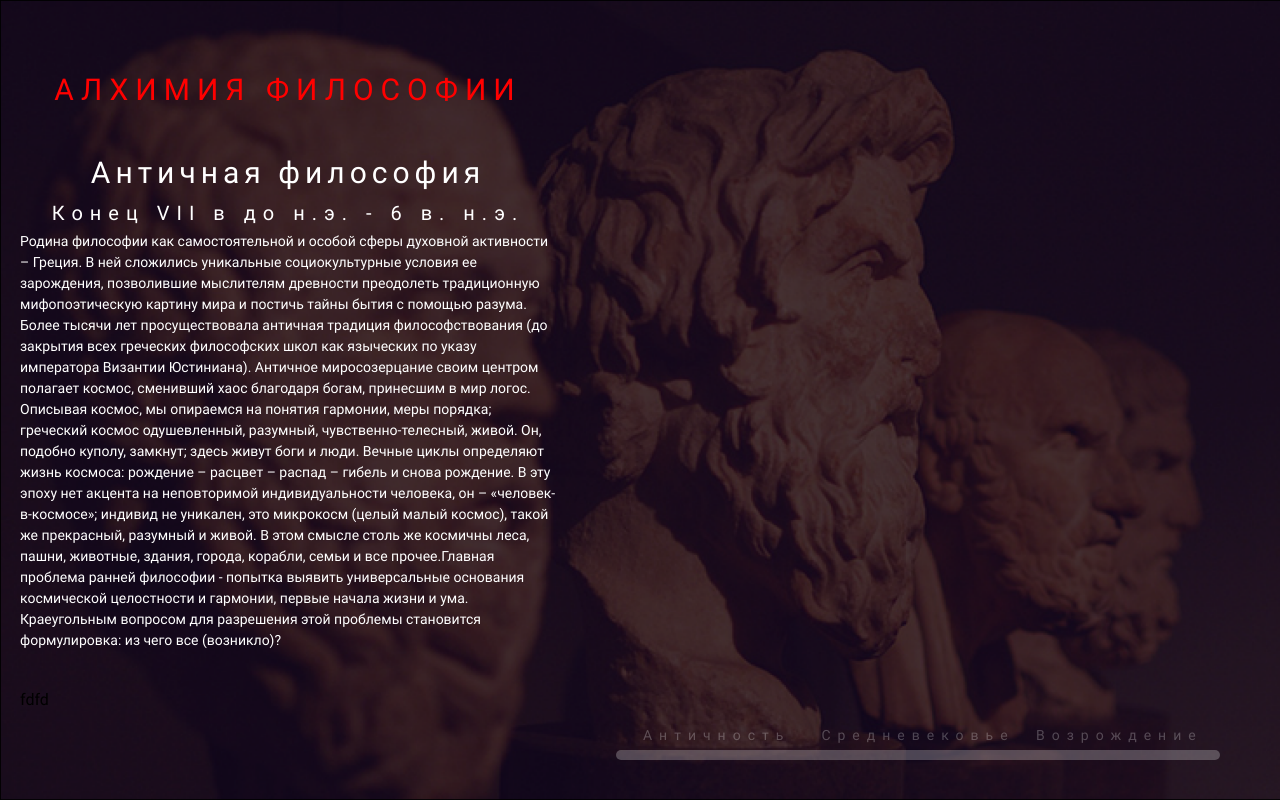
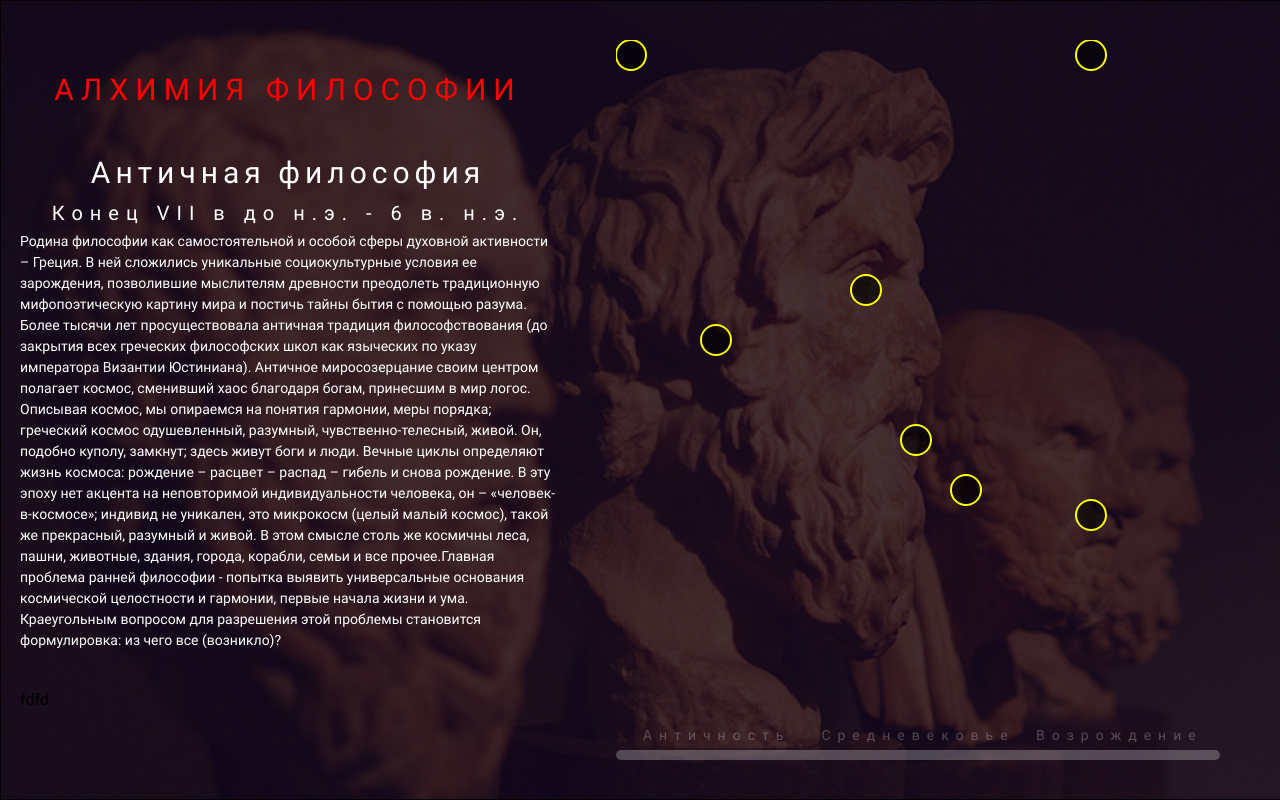
Before and after one commit to BossMouseFire/philosophy-alchemy, a React (Create React App) app: page / in a window 1280 px wide. Built offline with nearby package versions, Linux system fonts and the light colour scheme.

Commit message:
added lines, circle

```diff
--- /dev/null
+++ b/src/components/circle/circle.module.scss
@@ -0,0 +1,5 @@
+.circle {
+  cursor: pointer;
+  stroke-width: 2px;
+  fill-opacity: 0.6;
+}
--- /dev/null
+++ b/src/components/circle/circle.tsx
@@ -0,0 +1,54 @@
+import React from 'react';
+import { ICircleElement, ILinePos, IPosition } from '../../types/data';
+import DataService from '../../services/DataService';
+import styles from './circle.module.scss';
+
+export const Circle: React.FC<ICircleElement> = ({
+  colorStroke,
+  position,
+  childrenId,
+  setListLines,
+}) => {
+  const changeCoordinatesNew = (positionStart: IPosition, positionEnd: IPosition): IPosition[] => {
+    const positionStartNew = positionStart;
+    const positionEndNew = positionEnd;
+    const hypotenuse = Math.sqrt(
+      Math.pow(positionEnd.x - positionStart.x, 2) + Math.pow(positionEnd.y - positionStart.y, 2)
+    );
+    const legB = ((positionEnd.x - positionStart.x) * 15) / hypotenuse;
+    const legA = ((positionEnd.y - positionStart.y) * 15) / hypotenuse;
+    positionStartNew.x += legB;
+    positionStartNew.y += legA;
+
+    positionEndNew.x -= legB;
+    positionEndNew.y -= legA;
+
+    return [positionStartNew, positionEndNew];
+  };
+
+  const onClickElement = () => {
+    const result: ILinePos[] = [];
+    console.log(childrenId);
+    childrenId.map((id) => {
+      const element = DataService.getElement(1, id);
+      if (element) {
+        const positionStart = JSON.parse(JSON.stringify(position));
+        const positionEnd = JSON.parse(JSON.stringify(element.position));
+        const [positionStartNew, positionEndNew] = changeCoordinatesNew(positionStart, positionEnd);
+        console.log('координаты', positionStart, positionEnd);
+        result.push({ positionStart: positionStartNew, positionEnd: positionEndNew });
+      }
+    });
+    setListLines(result);
+  };
+  return (
+    <circle
+      className={styles.circle}
+      r="15"
+      cx={position.x}
+      cy={position.y}
+      stroke={colorStroke}
+      onClick={onClickElement}
+    />
+  );
+};
--- /dev/null
+++ b/src/components/gameComponent/gameComponent.tsx
@@ -0,0 +1,54 @@
+import React, { useState } from 'react';
+import styles from '../../pages/mainPage/mainPage.module.scss';
+import DataService from '../../services/DataService';
+import { Circle } from '../circle/circle';
+import { Line } from '../line/line';
+import { ILinePos } from '../../types/data';
+
+export const GameComponent: React.FC = () => {
+  const [listLines, setListLines] = useState<ILinePos[]>([]);
+  const era = DataService.getEraById(1);
+  return (
+    <div className={styles.gameComponent}>
+      <div>
+        <svg viewBox={'0 0 500 500'} id={'game'} width={'500'} height={'500'}>
+          {listLines.length &&
+            listLines.map((line, index) => (
+              <Line
+                key={index}
+                positionStart={line.positionStart}
+                positionEnd={line.positionEnd}
+                color={'#CF0070'}
+              />
+            ))}
+          {era?.elements.map((element) => (
+            <Circle
+              key={element.id}
+              id={element.id}
+              colorStroke={'#FAFF00'}
+              icon={element.icon}
+              childrenId={element.childrenId}
+              status={element.status}
+              position={element.position}
+              setListLines={setListLines}
+            />
+          ))}
+        </svg>
+      </div>
+      <div className={styles.actionsGame}>
+        <div className={styles.action}>
+          <span>Античность</span>
+          <div className={styles.firstAction} />
+        </div>
+        <div className={styles.action}>
+          <span>Средневековье</span>
+          <div />
+        </div>
+        <div className={styles.action}>
+          <span>Возрождение</span>
+          <div className={styles.lastAction} />
+        </div>
+      </div>
+    </div>
+  );
+};
--- a/src/components/index.ts
+++ b/src/components/index.ts
@@ -1,2 +1,3 @@
 export { LayoutPage } from './layoutPage/layoutPage';
 export { AboutComponent } from './aboutComponent/aboutComponent';
+export { GameComponent } from './gameComponent/gameComponent';
--- /dev/null
+++ b/src/components/line/line.tsx
@@ -0,0 +1,20 @@
+import React from 'react';
+import { IPosition } from '../../types/data';
+
+interface ILine {
+  positionStart: IPosition;
+  positionEnd: IPosition;
+  color: string;
+}
+
+export const Line: React.FC<ILine> = ({ positionStart, positionEnd, color }) => {
+  return (
+    <line
+      x1={positionStart.x}
+      y1={positionStart.y}
+      x2={positionEnd.x}
+      y2={positionEnd.y}
+      stroke={color}
+    />
+  );
+};
--- a/src/data/data.json
+++ b/src/data/data.json
@@ -11,36 +11,98 @@
           "name": "Человек",
           "description": "Описание элемента",
           "icon": "src=........",
-          "parents": [2, 3],
-          "children": [3, 4, 5],
+          "parentsId": [],
+          "childrenId": [2, 3],
           "status": "start",
-          "posX": "0",
-          "posY": "0",
-          "enabled": "true"
+          "position": {
+            "x": 15,
+            "y": 15
+          },
+          "enabled": true
         },
         {
           "id": 2,
           "name": "Мысль",
           "description": "Описание элемента",
           "icon": "src=........",
-          "parents": [""],
-          "children": ["Идея", "Мышление", "Бытие", "Знакие"],
+          "parentsId": [],
+          "childrenId": [1, 3],
           "status": "start",
-          "posX": "0",
-          "posY": "0",
-          "enabled": "true"
+          "position": {
+            "x": 100,
+            "y": 300
+          },
+          "enabled": true
         },
         {
           "id": 3,
           "name": "Идея",
           "description": "Описание элемента",
           "icon": "src=........",
-          "parents": ["Человек", "Мысль"],
-          "children": ["Проблема", "Эйдос", "Бытие", "Знание"],
+          "parentsId": [],
+          "childrenId": [],
           "status": "usual",
-          "posX": "0",
-          "posY": "0",
-          "enabled": "true"
+          "position": {
+            "x": 350,
+            "y": 450
+          },
+          "enabled": true
+        },
+        {
+          "id": 4,
+          "name": "Идея",
+          "description": "Описание элемента",
+          "icon": "src=........",
+          "parentsId": [],
+          "childrenId": [1, 2, 3, 5, 6, 7],
+          "status": "usual",
+          "position": {
+            "x": 250,
+            "y": 250
+          },
+          "enabled": true
+        },
+        {
+          "id": 5,
+          "name": "Идея",
+          "description": "Описание элемента",
+          "icon": "src=........",
+          "parentsId": [],
+          "childrenId": [],
+          "status": "usual",
+          "position": {
+            "x": 300,
+            "y": 400
+          },
+          "enabled": true
+        },
+        {
+          "id": 6,
+          "name": "Идея",
+          "description": "Описание элемента",
+          "icon": "src=........",
+          "parentsId": [],
+          "childrenId": [],
+          "status": "usual",
+          "position": {
+            "x": 475,
+            "y": 475
+          },
+          "enabled": true
+        },
+        {
+          "id": 7,
+          "name": "Идея",
+          "description": "Описание элемента",
+          "icon": "src=........",
+          "parentsId": [],
+          "childrenId": [],
+          "status": "usual",
+          "position": {
+            "x": 475,
+            "y": 15
+          },
+          "enabled": true
         }
       ]
     },
@@ -58,5 +120,5 @@
       "description": "",
       "elements": []
     }
-  ],
+  ]
 }
--- a/src/pages/mainPage/mainPage.tsx
+++ b/src/pages/mainPage/mainPage.tsx
@@ -1,5 +1,5 @@
 import React from 'react';
-import { AboutComponent, LayoutPage } from '../../components';
+import { AboutComponent, LayoutPage, GameComponent } from '../../components';
 import styles from './mainPage.module.scss';
 
 export const MainPage: React.FC = () => {
@@ -34,23 +34,7 @@ export const MainPage: React.FC = () => {
         />
         <div className={styles.actions}>fdfd</div>
       </div>
-      <div className={styles.gameComponent}>
-        <div></div>
-        <div className={styles.actionsGame}>
-          <div className={styles.action}>
-            <span>Античность</span>
-            <div className={styles.firstAction} />
-          </div>
-          <div className={styles.action}>
-            <span>Средневековье</span>
-            <div />
-          </div>
-          <div className={styles.action}>
-            <span>Возрождение</span>
-            <div className={styles.lastAction} />
-          </div>
-        </div>
-      </div>
+      <GameComponent />
     </LayoutPage>
   );
 };
--- a/src/services/DataService.ts
+++ b/src/services/DataService.ts
@@ -17,7 +17,7 @@ class DataService {
     const { eraArray } = this.data;
     const era = eraArray.find((era) => era.id === idEra);
     if (era) {
-      era.elements.map((element) => element.id === idElement);
+      return era.elements.find((element) => element.id === idElement);
     }
     return undefined;
   }
```
Also changed, not shown: src/types/data.ts (+21 -3 lines), src/assets/groupPerson.svg (added).
